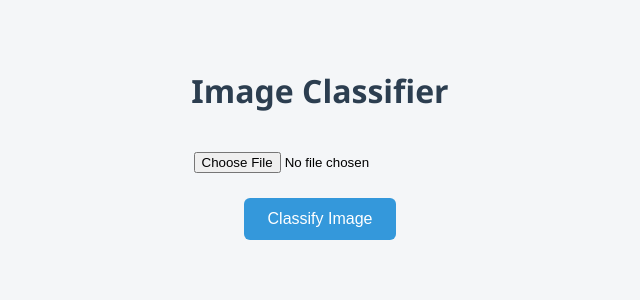
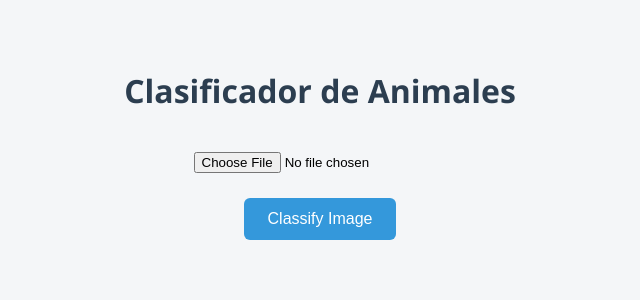
Before and after one commit to claudia-pixel/mlops-auto-deploy-model, a Flask app: page / in a window 1280 px wide. Shown: the top 300 px of the page, without its empty margins (320-960 px from the left). Run offline with Flask 3, Linux system fonts and the light colour scheme.

Commit message:
cambio en index.html

```diff
--- a/templates/index.html
+++ b/templates/index.html
@@ -49,7 +49,7 @@
     </style>
 </head>
 <body>
-    <h1>Image Classifier</h1>
+    <h1>Clasificador de Animales</h1>
 
     <form method="POST" enctype="multipart/form-data">
         <input type="file" name="image" id="imageInput" accept="image/*" required>
```
